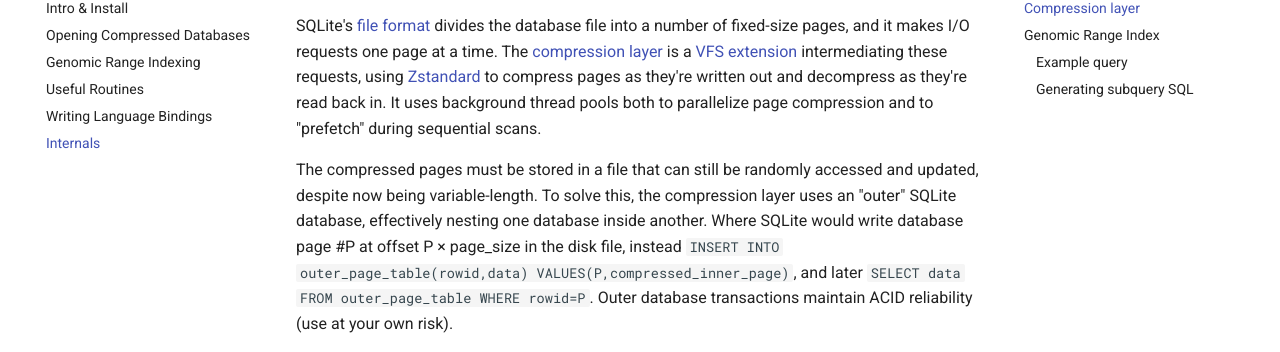
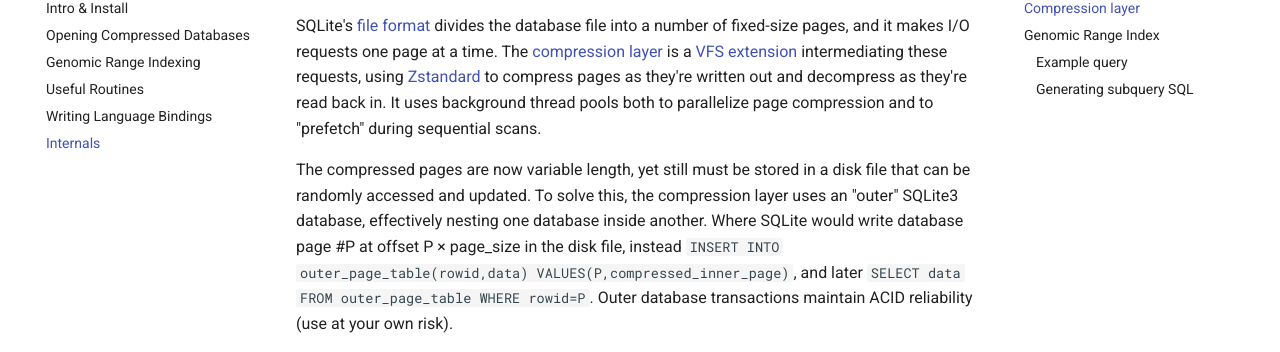
Before and after one commit to mlin/GenomicSQLite, an MkDocs documentation site: the page built from docs/internals.md, in a window 1280 px wide and 900 px high, scrolled down 626 px. Shown: the part 100-452 px from the top of the window. Built offline with MkDocs 1.6.1 and Material for MkDocs 9.7.7, drawn with Linux system fonts in a browser that asks for light colours.

Commit message:
wordsmith

```diff
--- a/docs/internals.md
+++ b/docs/internals.md
@@ -6,7 +6,7 @@
 
 SQLite's [file format](https://www.sqlite.org/fileformat.html) divides the database file into a number of fixed-size pages, and it makes I/O requests one page at a time. The [compression layer](https://github.com/mlin/sqlite_zstd_vfs) is a [VFS extension](https://www.sqlite.org/vfs.html) intermediating these requests, using [Zstandard](https://facebook.github.io/zstd/) to compress pages as they're written out and decompress as they're read back in. It uses background thread pools both to parallelize page compression and to "prefetch" during sequential scans.
 
-The compressed pages must be stored in a file that can still be randomly accessed and updated, despite now being variable-length. To solve this, the compression layer uses an "outer" SQLite database, effectively nesting one database inside another. Where SQLite would write database page #P at offset P × page_size in the disk file, instead `INSERT INTO outer_page_table(rowid,data) VALUES(P,compressed_inner_page)`, and later `SELECT data FROM outer_page_table WHERE rowid=P`. Outer database transactions maintain ACID reliability (use at your own risk).
+The compressed pages are now variable length, yet still must be stored in a disk file that can be randomly accessed and updated. To solve this, the compression layer uses an "outer" SQLite3 database, effectively nesting one database inside another. Where SQLite would write database page #P at offset P × page_size in the disk file, instead `INSERT INTO outer_page_table(rowid,data) VALUES(P,compressed_inner_page)`, and later `SELECT data FROM outer_page_table WHERE rowid=P`. Outer database transactions maintain ACID reliability (use at your own risk).
 
 ## Genomic Range Index
 
```
